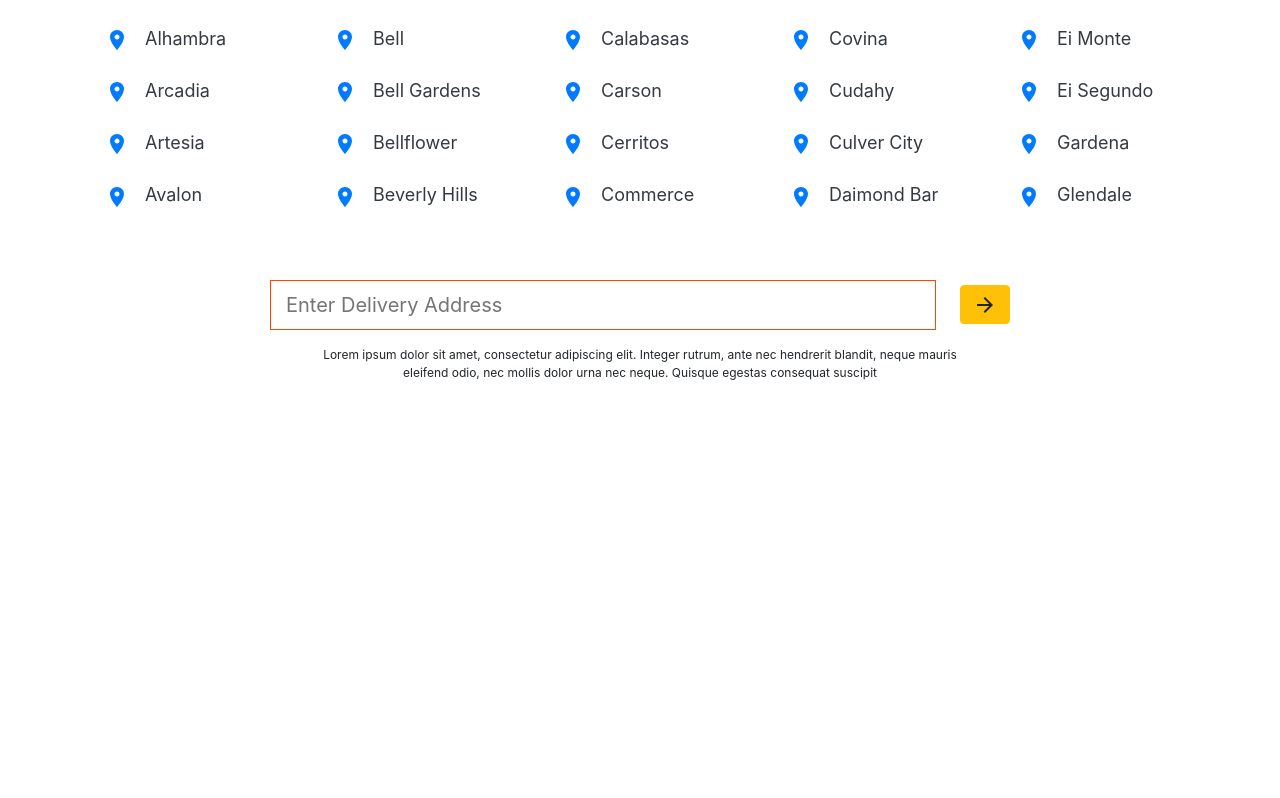
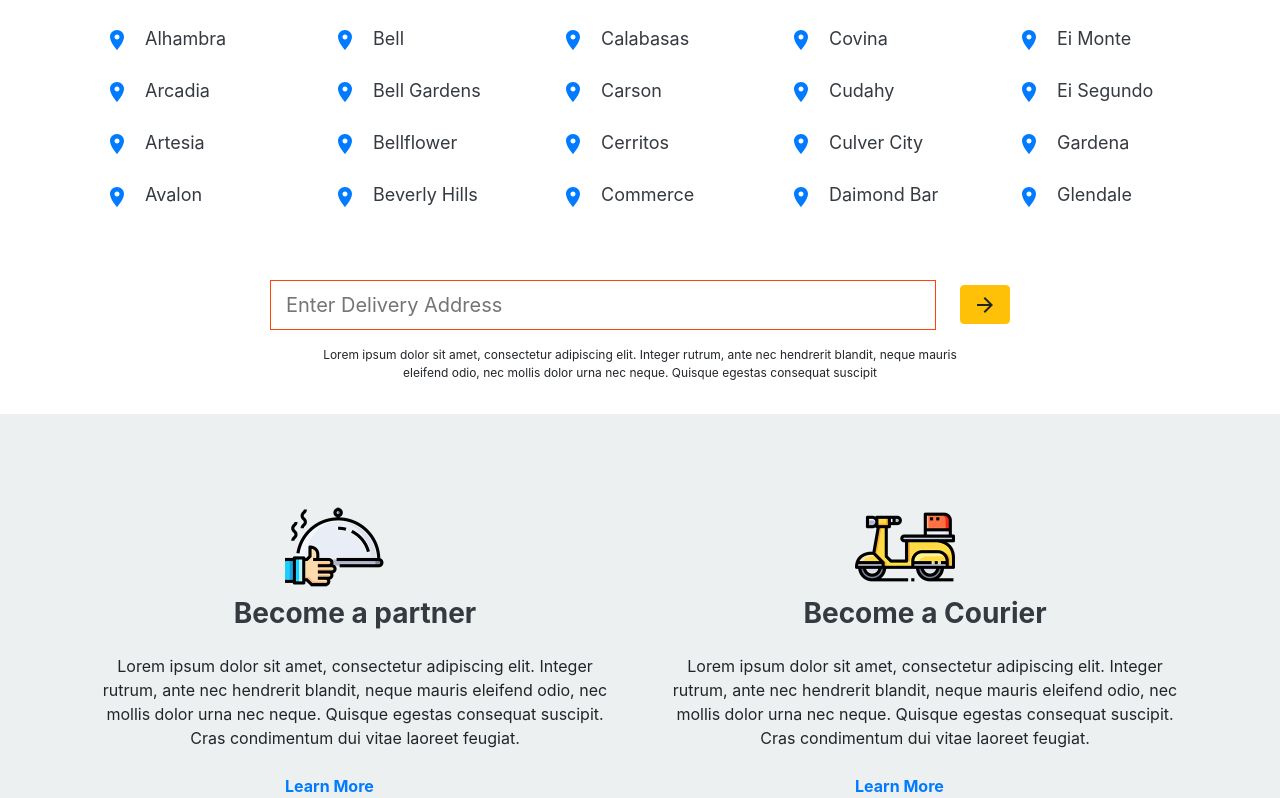
Before and after one commit to sudeepbhandari6545/FoodDelivery-FD, a React (Create React App) app: page / in a window 1280 px wide. Shown: the part 3590-4388 px from the top of the page. Before the commit the page ends 4004 px from the top, so only its background shows below. Built offline with nearby package versions, Linux system fonts and the light colour scheme.

Commit message:
fourth commit

```diff
--- a/src/App.js
+++ b/src/App.js
@@ -4,6 +4,7 @@ import Home from './components/main-page/home/Home';
 import Homesecond from './components/main-page/homesecond/Homesecond';
 import Homethird from './components/main-page/homethird/Homethird';
 import Counter from './components/main-page/homefourth/Counter';
+import Homefifth from './components/main-page/homefifth/Homefifth';
 
 const App = () => {
   return (
@@ -13,6 +14,7 @@ const App = () => {
       <Homesecond />
       <Homethird />
       <Counter />
+      <Homefifth />
     </>
   );
 };
--- /dev/null
+++ b/src/components/main-page/homefifth/Homefifth.jsx
@@ -0,0 +1,68 @@
+import React from 'react';
+import { Container, Row, Col } from 'react-bootstrap';
+import './homefifth.css';
+
+const Homefifth = () => {
+  return (
+    <>
+      <div className="home-fifth">
+        <Container>
+          <Row>
+            <Col>
+              <div className="pt-5">
+                <img
+                  className="icon-image"
+                  src={process.env.PUBLIC_URL + './image/small icon/icon.png'}
+                />
+                <h3 className="text-center text-dark">
+                  <a href="" className="text-dark font-weight-bold">
+                    Become a partner
+                  </a>
+                </h3>
+                <p className="text-center pt-3 p-2">
+                  Lorem ipsum dolor sit amet, consectetur adipiscing elit.
+                  Integer rutrum, ante nec hendrerit blandit, neque mauris
+                  eleifend odio, nec mollis dolor urna nec neque. Quisque
+                  egestas consequat suscipit. Cras condimentum dui vitae laoreet
+                  feugiat.
+                </p>
+                <span className="learn">
+                  <a href="" className="font-weight-bold text-capitalize">
+                    learn more
+                  </a>
+                </span>
+              </div>
+            </Col>
+            <Col>
+              <div className="pt-5">
+                <img
+                  className="icon-image"
+                  src={process.env.PUBLIC_URL + './image/small icon/icon2.png'}
+                />
+                <h3 className="text-center text-dark">
+                  <a href="" className="text-dark font-weight-bold">
+                    Become a Courier
+                  </a>
+                </h3>
+                <p className="text-center pt-3 p-2">
+                  Lorem ipsum dolor sit amet, consectetur adipiscing elit.
+                  Integer rutrum, ante nec hendrerit blandit, neque mauris
+                  eleifend odio, nec mollis dolor urna nec neque. Quisque
+                  egestas consequat suscipit. Cras condimentum dui vitae laoreet
+                  feugiat.
+                </p>
+                <span className="learn">
+                  <a href="" className="font-weight-bold text-capitalize">
+                    learn more
+                  </a>
+                </span>
+              </div>
+            </Col>
+          </Row>
+        </Container>
+      </div>
+    </>
+  );
+};
+
+export default Homefifth;
--- /dev/null
+++ b/src/components/main-page/homefifth/homefifth.css
@@ -0,0 +1,12 @@
+.home-fifth {
+  background-color: #ecf0f1;
+}
+
+.icon-image {
+  padding-left: 200px;
+  padding-top: 35px;
+}
+.learn {
+  padding-left: 200px;
+  padding-top: 10px;
+}
```
Also changed, not shown: public/image/small icon/icon.png (added), public/image/small icon/icon2.png (added).
